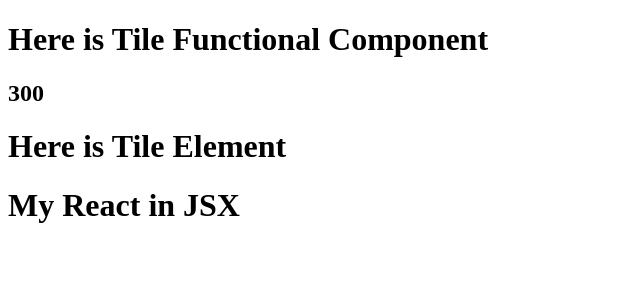
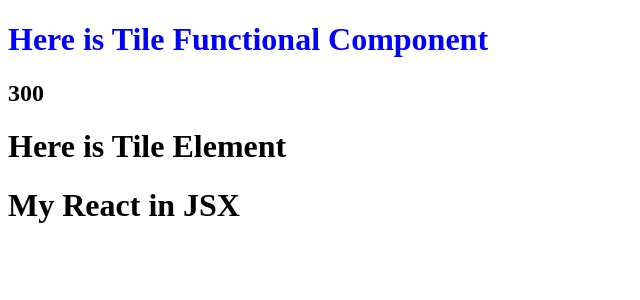
Before and after one commit to rakesh2293/my-react, a React (Vite) app: page / in a window 1280 px wide. Shown: the top 300 px of the page, without its empty margins (0-640 px from the left). Built offline with nearby package versions, Linux system fonts and the light colour scheme.

Commit message:
layout and foundation

```diff
--- a/App.js
+++ b/App.js
@@ -7,7 +7,7 @@
 // JSK React ( Transplied before it reaches the JS engine) => PARCEL - Babel
 
 // JSK => Babel Transplied it to React.createElement => ReactElement-JS Object => HTMLELement(render)
-const jsxHeading =(<h1 id="heading" className="head">My React in JSX </h1>)
+const jsxHeading =(<h1 className="heading">My React in JSX </h1>)
 
 // React Component
 // Class Based Components - OLD
@@ -15,7 +15,7 @@
 //React Functional Component
 
 const TileComponent = () => {
-    return <h1>Here is Tile Functional Component</h1>
+    return <h1 className="heading">Here is Tile Functional Component</h1>
 }
 
 
--- a/index.css
+++ b/index.css
@@ -1,3 +1,3 @@
-#heading {
+.heading {
     color:blue
 }
```
